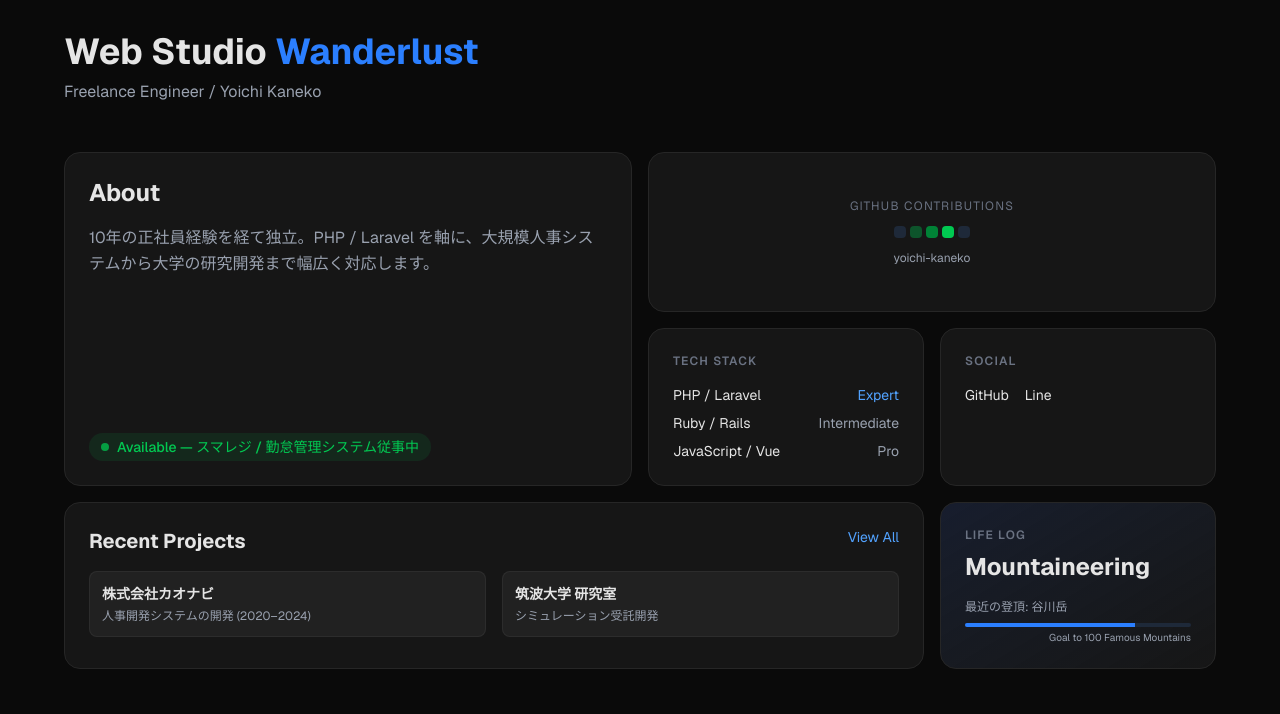
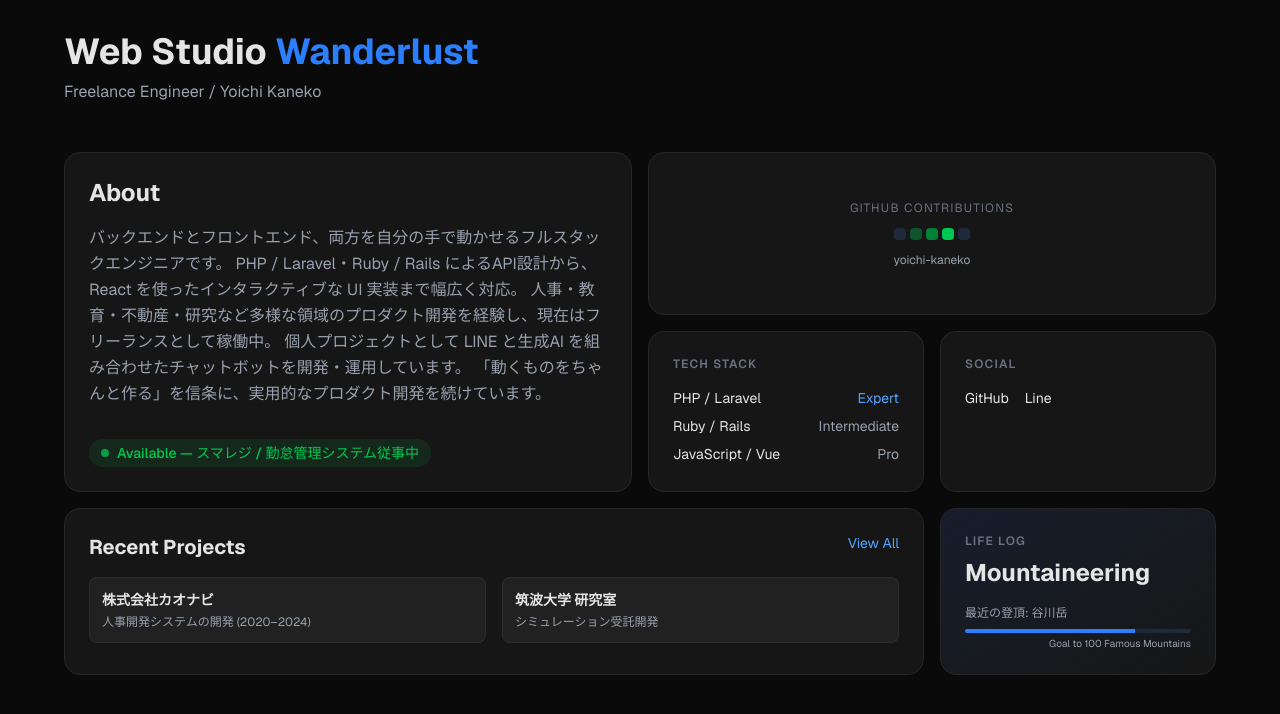
Before and after one commit to yoichi-kaneko/portfolio_2nd, a Next.js app: page / in a window 1280 px wide. Shown: the top 714 px of the page. Built offline with nearby package versions, Linux system fonts and the light colour scheme.

Commit message:
Aboutの説明文修正

```diff
--- a/src/components/cards/AboutCard.tsx
+++ b/src/components/cards/AboutCard.tsx
@@ -4,7 +4,11 @@ export function AboutCard() {
       <div>
         <h2 className="text-2xl font-bold mb-4">About</h2>
         <p className="text-gray-400 leading-relaxed">
-          10年の正社員経験を経て独立。PHP / Laravel を軸に、大規模人事システムから大学の研究開発まで幅広く対応します。
+        バックエンドとフロントエンド、両方を自分の手で動かせるフルスタックエンジニアです。
+        PHP / Laravel・Ruby / Rails によるAPI設計から、React を使ったインタラクティブな UI 実装まで幅広く対応。
+        人事・教育・不動産・研究など多様な領域のプロダクト開発を経験し、現在はフリーランスとして稼働中。
+        個人プロジェクトとして LINE と生成AI を組み合わせたチャットボットを開発・運用しています。
+        「動くものをちゃんと作る」を信条に、実用的なプロダクト開発を続けています。
         </p>
       </div>
       {/* 稼働ステータス — Phase 2 スコープ */}
```
